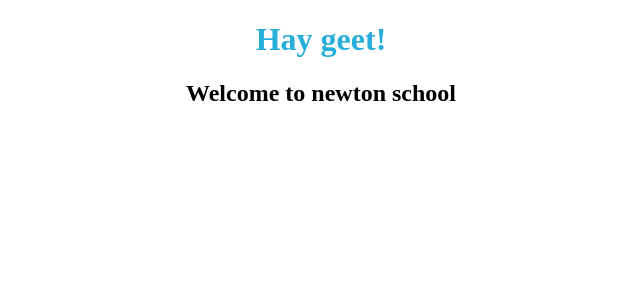
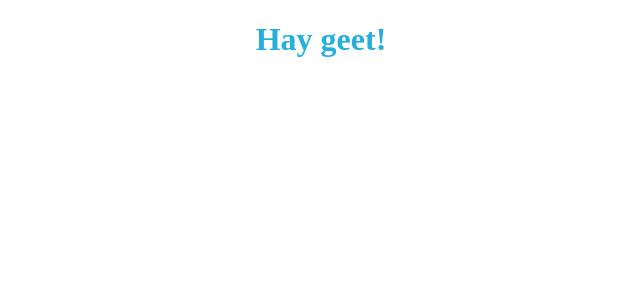
Before and after one commit to geet1987/Greetings-with-Props---Building-a-First-Custom-Functional-Component-Writing-Mor---by024rfzshoc, a React app: page / in a window 1280 px wide. Shown: the top 300 px of the page, without its empty margins (319-959 px from the left). Built offline with nearby package versions, Linux system fonts and the light colour scheme.

Commit message:
Update Welcome.js

```diff
--- a/src/components/Welcome.js
+++ b/src/components/Welcome.js
@@ -1,11 +1,12 @@
 // write code for Welcome component here
 import React from 'react'
-function Welcome(name){
+function Welcome(props){
   //const name="geet";
   return(
     <>
-<h1>Hay {name.name}!</h1>
- <h2>Welcome to newton school</h2>
+<h1>Hay {props.name}!</h1>
+
+{props.children}
 </>
 );
 }
```
